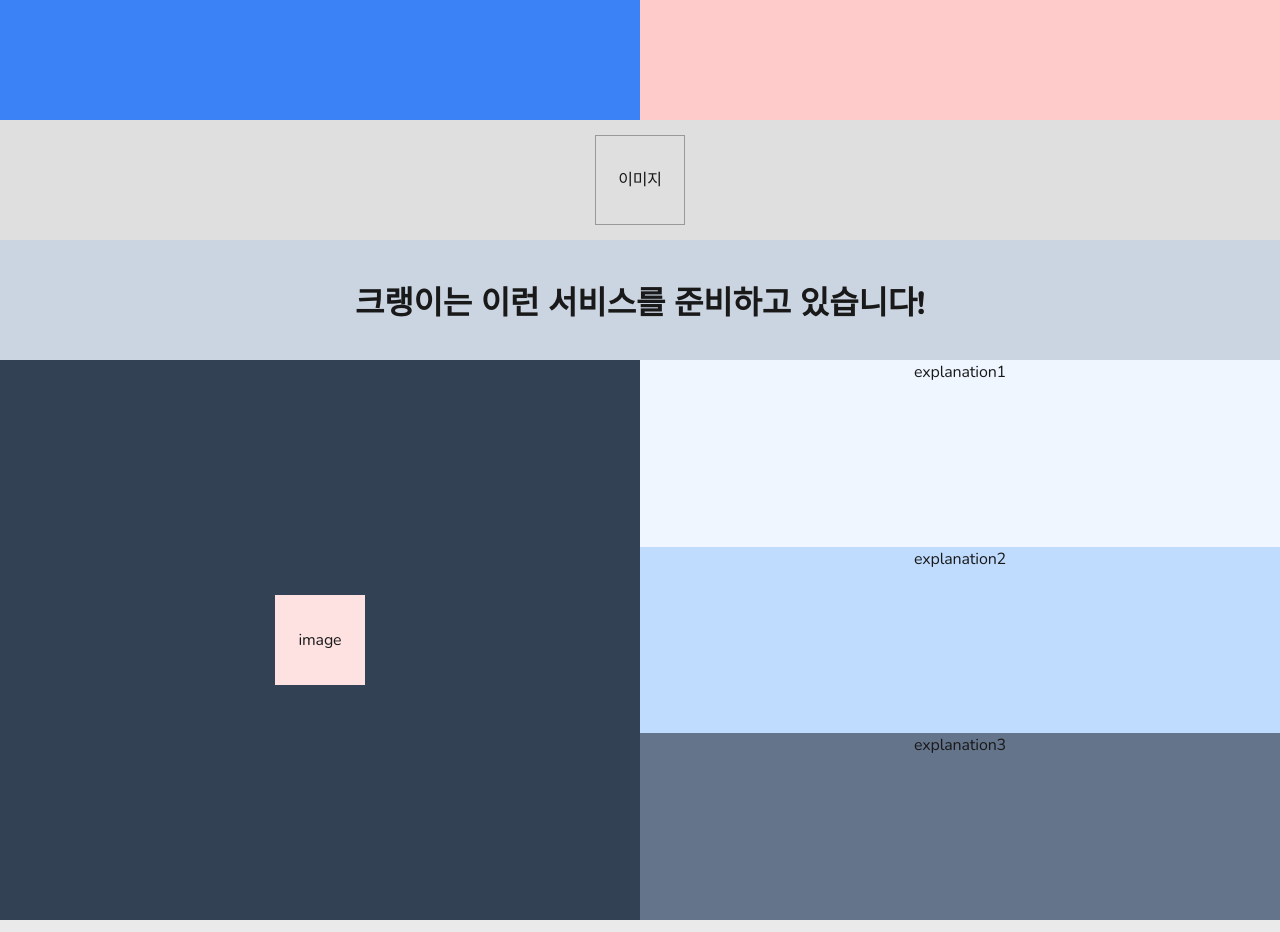
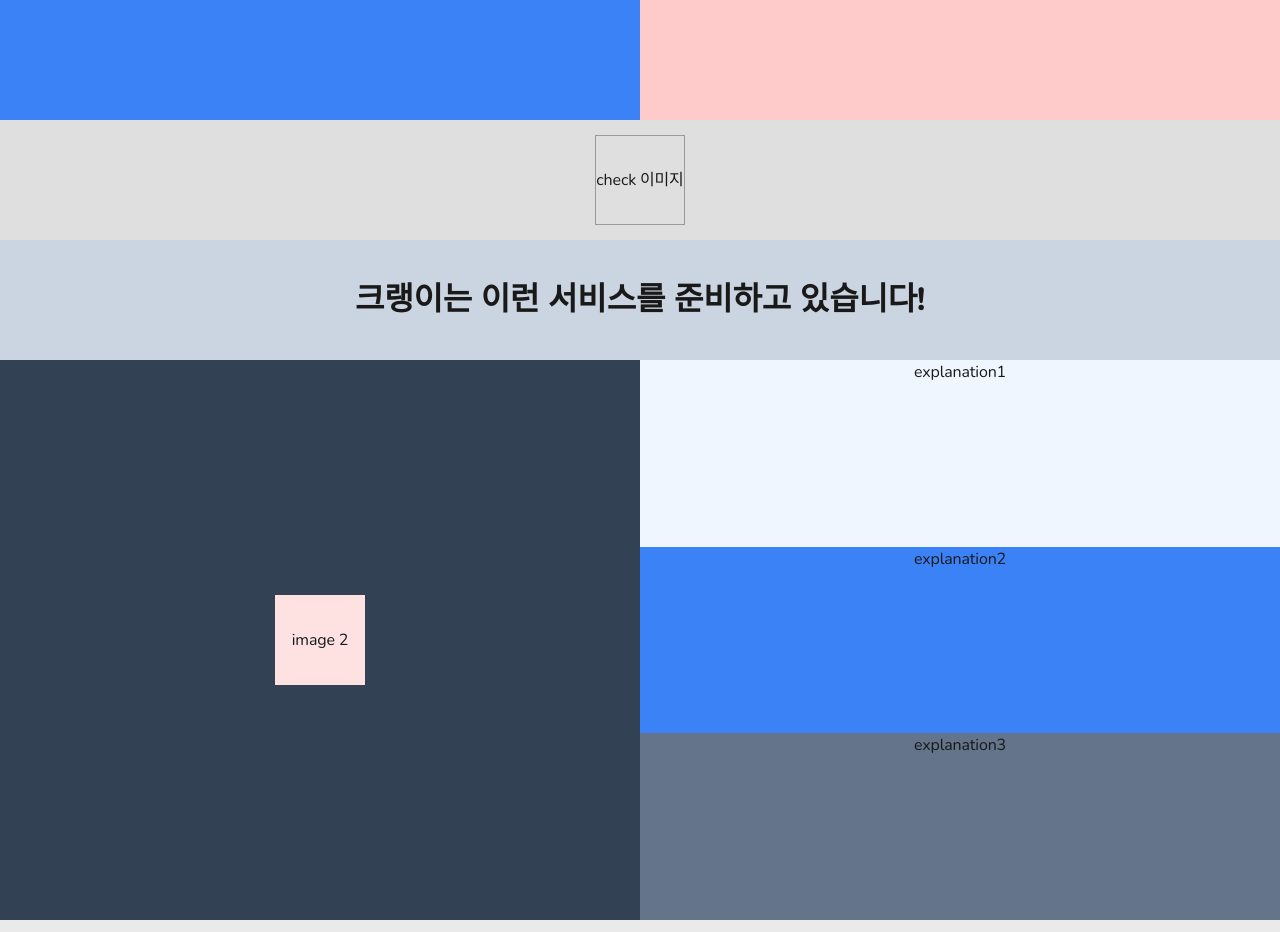
Before and after one commit to OasisWatts/crankie-landing-fe, a Next.js app: page / in a window 1280 px wide. Shown: the part 4280-5212 px from the top of the page. Built offline with nearby package versions, Linux system fonts and the light colour scheme.

Commit message:
preparation 시간별 하이라이트 기능 added

```diff
--- a/app/data/data.json
+++ b/app/data/data.json
@@ -39,6 +39,9 @@
         "explanation1": "프리프로덕션 협업 툴",
         "explanation1_1": "프리프로덕션 협업 툴 _에 대한 설명",
         "image1" : "이미지1",
+        "pic1" : "픽쳐1",
+        "pic2" : "픽쳐2",
+        "pic3" : "픽쳐3",
         "explanation2": "제작팀 소개 페이지",
         "explanation2_1": "제작팀 소개 페이지 _에 대한 설명",
         "image2" : "이미지2",
--- a/components/preparation.tsx
+++ b/components/preparation.tsx
@@ -1,30 +1,45 @@
+'use client'
+
+import { useState, useEffect } from "react";
+
 export default function Preparation({ data }: { data: any }) {
+    const [currentExp, setCurrentExp] = useState(1); // 현재 강조된 exp
+    const expCount = 3; // exp의 수
+
+    useEffect(() => {
+        const interval = setInterval(() => {
+            setCurrentExp((prevExp) => (prevExp % expCount) + 1); // 1 -> 2 -> 3 -> 1 ...
+        }, 5000);
+
+        return () => clearInterval(interval); // 컴포넌트 언마운트 시 타이머 정리
+    }, []);
+
     return (
         <div className="bg-gray-500 text-center h-screen w-full flex flex-col">
             <div className="title bg-slate-300 h-[30vh] flex flex-col">
                 <div className="title-top bg-gray-300 flex-1 flex flex-row items-center justify-center" style={{ flexBasis: '50%' }}>
                     <div className="w-[90px] h-[90px] bg-gray-300 border border-gray-400 flex items-center justify-center">
-                        이미지
+                        check 이미지
                     </div>
                 </div>
-                <div className="title-bottom flex-1" style={{ flexBasis: '50%' }}>
-                    <h1 className="text-3xl font-extrabold mt-10">{data.title}</h1>
+                <div className="title-bottom flex-1 flex flex-col items-center justify-center" style={{ flexBasis: '50%' }}>
+                    <h1 className="text-3xl font-extrabold">{data.title}</h1>
                 </div>
             </div>
             <div className="content bg-slate-500 h-[70vh] flex flex-row">
-                <div className="left bg-slate-700 flex-1 flex items-center justify-center" style={{ flexBasis: '50%'}}>
+                <div className="left bg-slate-700 flex-1 flex items-center justify-center" style={{ flexBasis: '50%' }}>
                     <div className="image w-[90px] h-[90px] bg-red-100 flex items-center justify-center">
-                        image
+                        image {currentExp}
                     </div>
                 </div>
-                <div className="right flex-1 flex flex-col" style={{ flexBasis: '50%'}}>
-                    <div className="exp1 flex-1 bg-blue-50">
+                <div className="right flex-1 flex flex-col" style={{ flexBasis: '50%' }}>
+                    <div className={`exp1 flex-1 ${currentExp === 1 ? "bg-blue-500" : "bg-blue-50"}`}>
                         explanation1
                     </div>
-                    <div className="exp2 flex-1 bg-blue-200">
+                    <div className={`exp2 flex-1 ${currentExp === 2 ? "bg-blue-500" : "bg-blue-200"}`}>
                         explanation2
                     </div>
-                    <div className="exp3 flex-1 bg-brown-400">
+                    <div className={`exp3 flex-1 ${currentExp === 3 ? "bg-blue-500" : "bg-brown-400"}`}>
                         explanation3
                     </div>
                 </div>
@@ -32,6 +47,7 @@ export default function Preparation({ data }: { data: any }) {
         </div>
     );
 }
+
 
 
 
```
